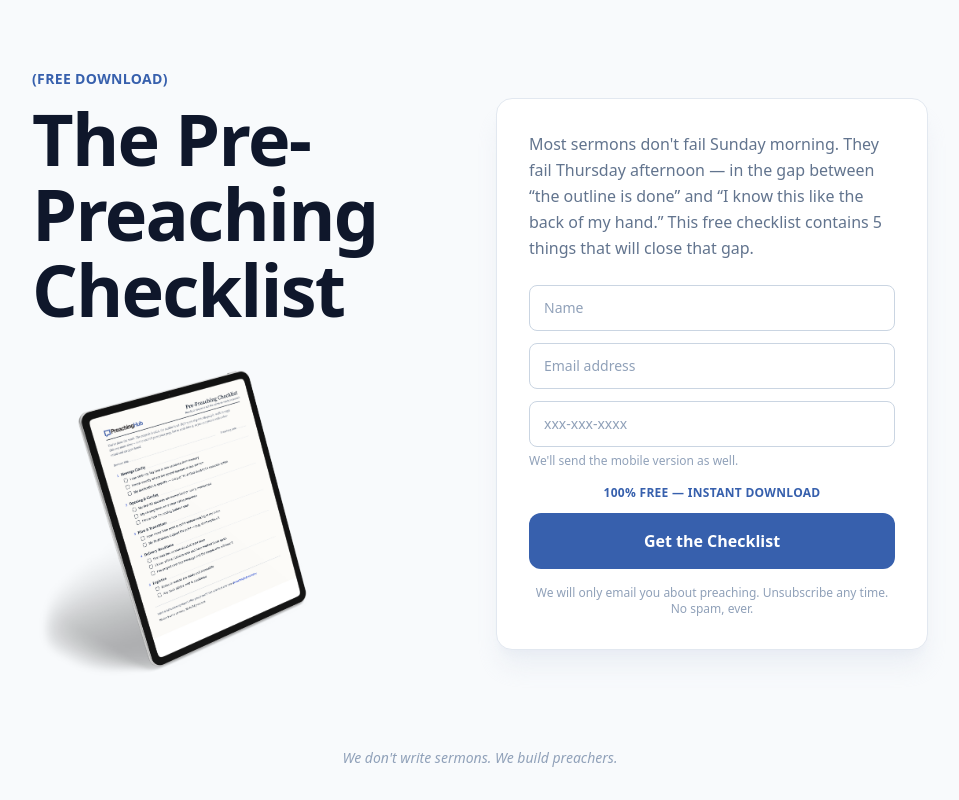
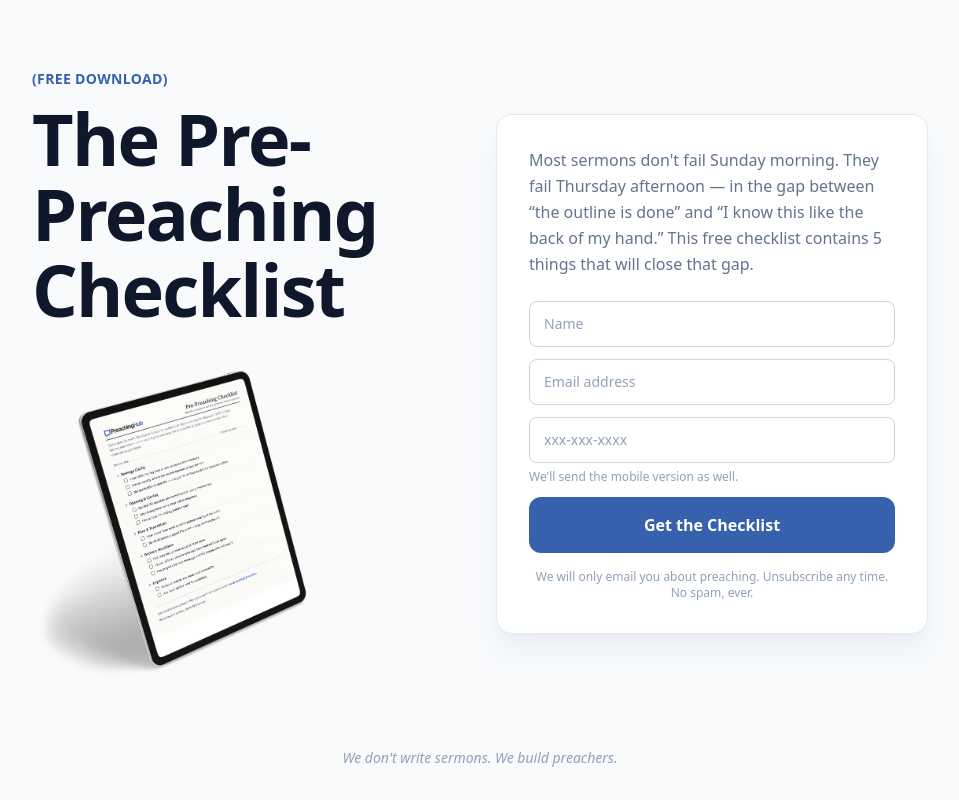
Before and after one commit to brysonbreakey/preachinghubsite, a Next.js app: page /checklist in a window 1280 px wide. Shown: the whole page, without its empty margins (160-1119 px from the left). Built offline with nearby package versions, Linux system fonts and the light colour scheme; no server answers.

Commit message:
Remove "100% Free — Instant Download" line from checklist form
Co-Authored-By: Claude Sonnet 5 <noreply@anthropic.com>

```diff
--- a/app/checklist/page.tsx
+++ b/app/checklist/page.tsx
@@ -182,9 +182,6 @@ export default function ChecklistPage() {
                   {status === "error" && (
                     <p className="text-xs text-red-600">{errorMessage}</p>
                   )}
-                  <p className="text-xs font-bold uppercase tracking-wide text-center pt-1" style={{ color: NAVY }}>
-                    100% Free &mdash; Instant Download
-                  </p>
                   <button
                     type="submit"
                     disabled={status === "loading"}
```
